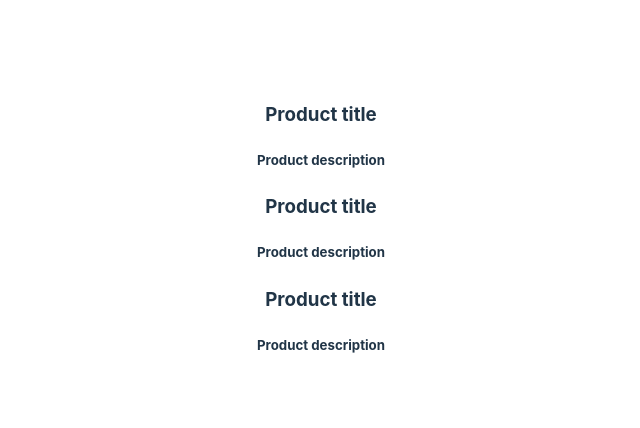
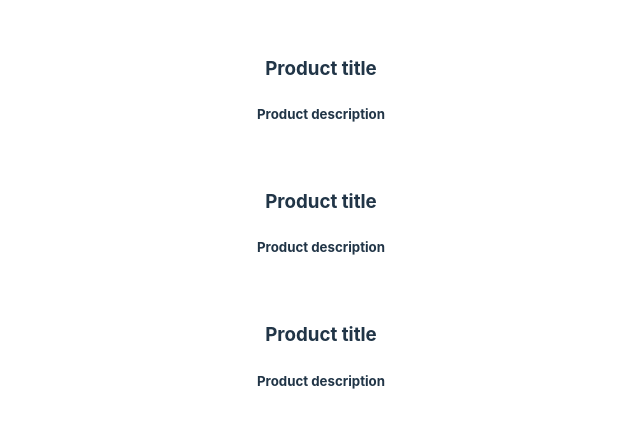
Before and after one commit to Tech-Abhang/React, a React (Vite) app in the folder react-app/: page / in a window 1280 px wide. Shown: the part 170-598 px from the top of the page, without its empty margins (319-959 px from the left). Built offline with nearby package versions, Linux system fonts and the light colour scheme.

Commit message:
styling components

```diff
--- a/react-app/src/App.jsx
+++ b/react-app/src/App.jsx
@@ -1,13 +1,11 @@
 import './App.css'
 
 //import
-import Title from "./Title.jsx"
-import Product from "./Product.jsx"
 import ProductTab from "./ProductTab.jsx"
 
 function App() {
   return (
-    <ProductTab/>
+    <ProductTab></ProductTab>
   )
 }
 
--- /dev/null
+++ b/react-app/src/Product.css
@@ -0,0 +1,6 @@
+.Product{
+    border:1px solid white;
+    border-radius: 24px;
+    margin-bottom:10px;
+    padding:5px 10px;
+}
--- a/react-app/src/Product.jsx
+++ b/react-app/src/Product.jsx
@@ -1,6 +1,8 @@
+import "./Product.css"
+
 function Product(){
     return (
-        <div>
+        <div className = "Product">
             <h3>Product title</h3>
             <h5>Product description</h5>
         </div>
```
